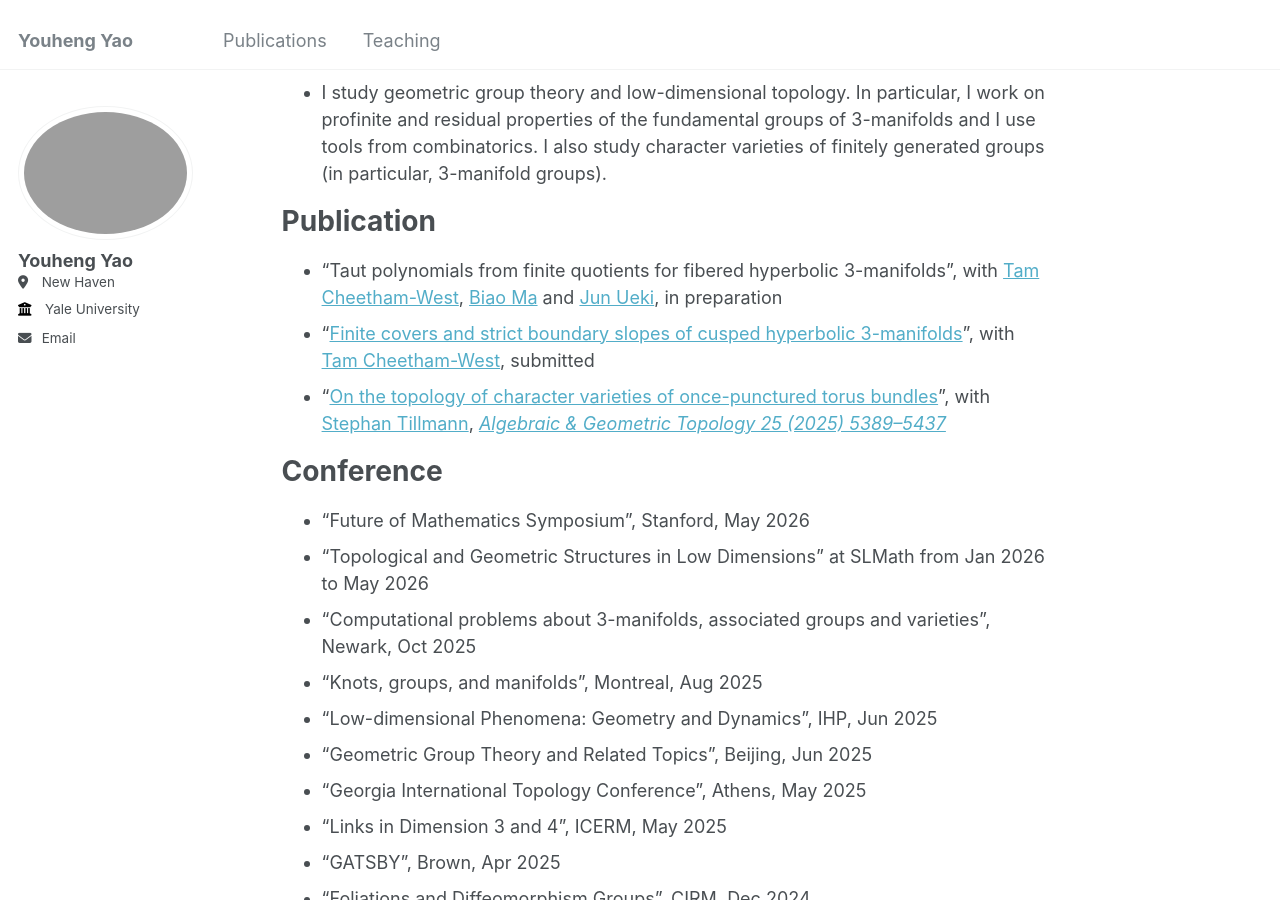
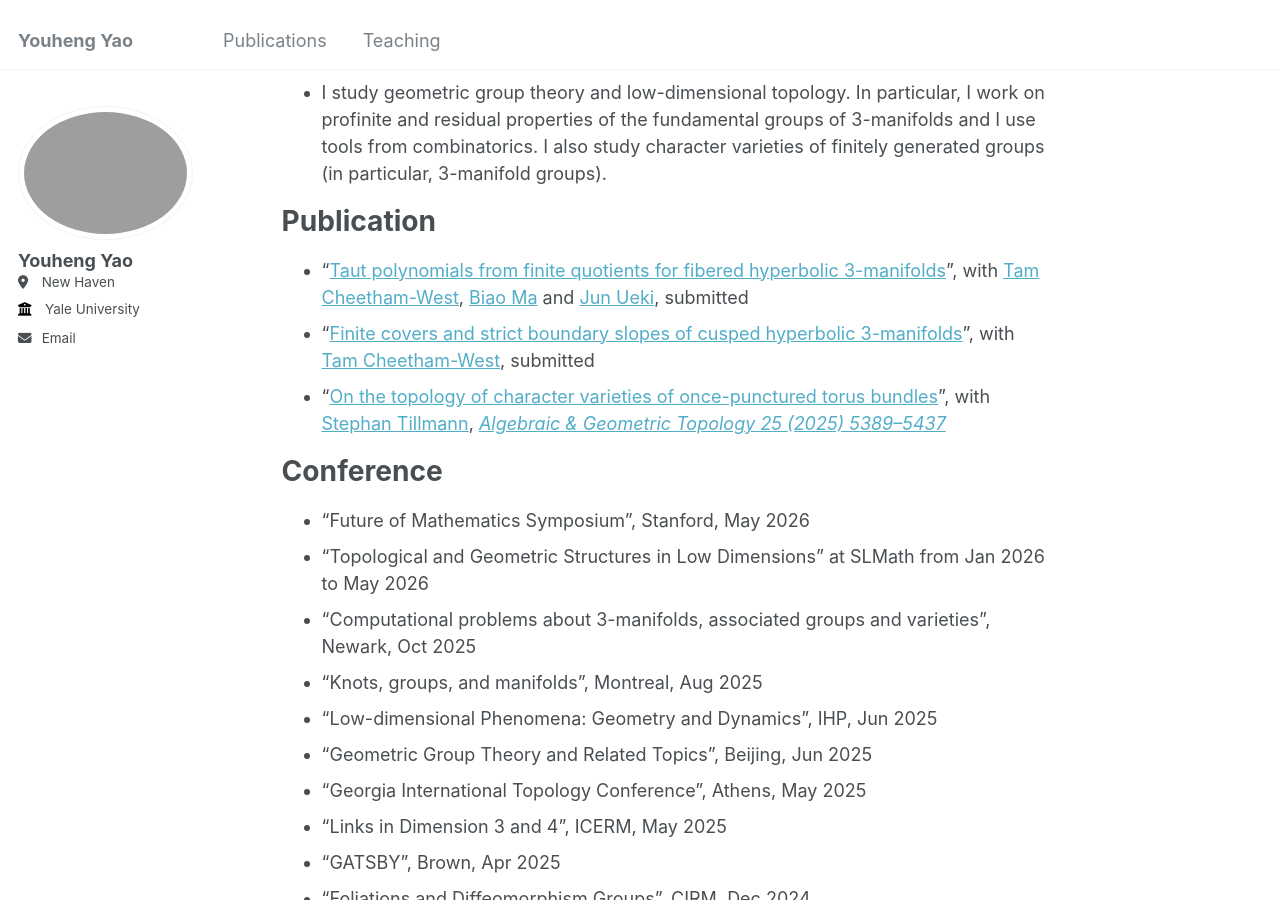
Before and after one commit to LionelYao/LionelYao.github.io, a Jekyll site: the page built from _pages/about.md, in a window 1280 px wide and 900 px high, scrolled down 375 px. Built offline with Jekyll 4.4.1, drawn with Linux system fonts in a browser that asks for light colours; a script that is not in the unit is left out.

Commit message:
Update about.md

```diff
--- a/_pages/about.md
+++ b/_pages/about.md
@@ -28,7 +28,7 @@ Research Interest
 
 Publication
 ======
-- "Taut polynomials from finite quotients for fibered hyperbolic 3-manifolds", with [Tam Cheetham-West](https://sites.google.com/view/tam-cheetham-west/home), [Biao Ma](https://sites.google.com/view/biao-ma) and [Jun Ueki](https://researchers2.ao.ocha.ac.jp/html/200000791_en.html), in preparation
+- "[Taut polynomials from finite quotients for fibered hyperbolic 3-manifolds](https://arxiv.org/abs/2606.21039v1)", with [Tam Cheetham-West](https://sites.google.com/view/tam-cheetham-west/home), [Biao Ma](https://sites.google.com/view/biao-ma) and [Jun Ueki](https://researchers2.ao.ocha.ac.jp/html/200000791_en.html), submitted
 - "[Finite covers and strict boundary slopes of cusped hyperbolic 3-manifolds](https://arxiv.org/abs/2506.12289)", with [Tam Cheetham-West](https://sites.google.com/view/tam-cheetham-west/home), submitted
 - "[On the topology of character varieties of once-punctured torus bundles](https://arxiv.org/abs/2206.14954)", with [Stephan Tillmann](https://www.maths.usyd.edu.au/u/tillmann/index.html), *[Algebraic & Geometric Topology 25 (2025) 5389–5437](https://msp.org/agt/2025/25-9/p05.xhtml)*
 
```
